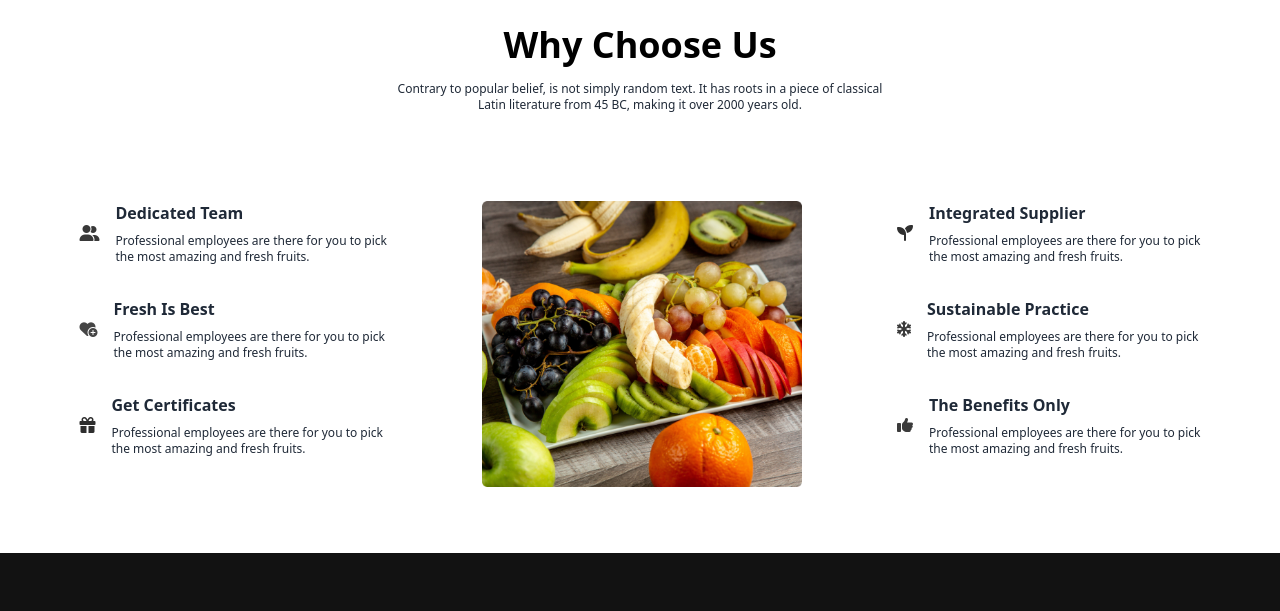
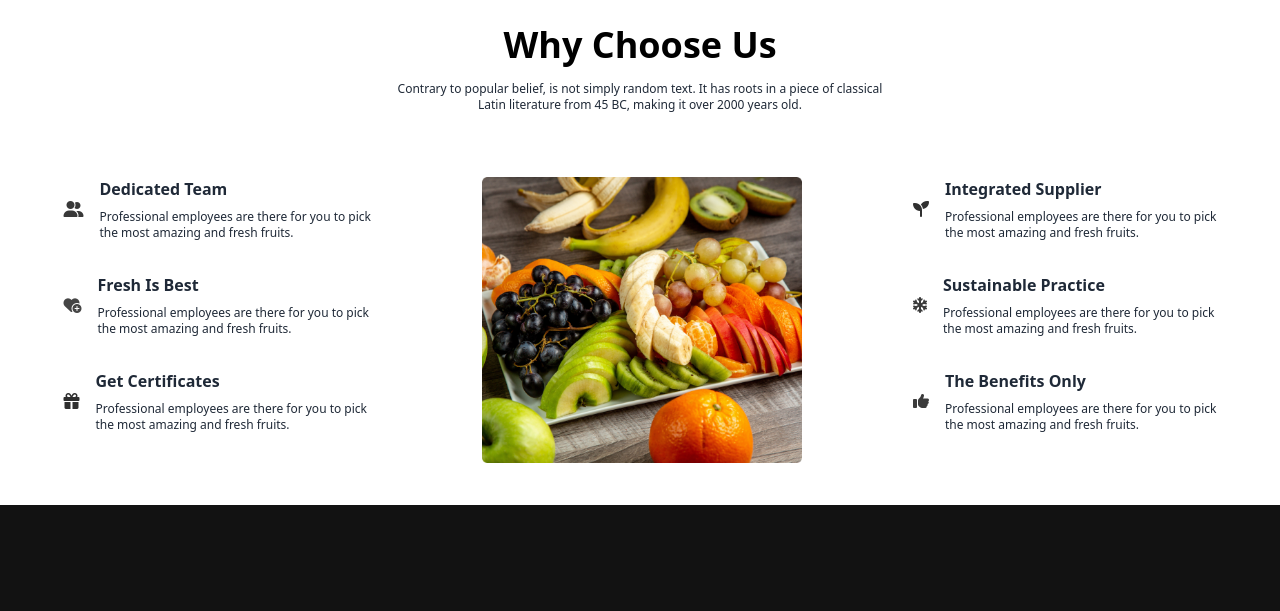
Before and after one commit to nayemislam2124/my-third-assignment, a plain HTML site: page index.html in a window 1280 px wide. Shown: the part 2300-2911 px from the top of the page. Drawn offline with nearby package versions, Linux system fonts and the light colour scheme.

Commit message:
almost design added

```diff
--- a/index.html
+++ b/index.html
@@ -254,7 +254,7 @@
                 <h1 class="text-4xl font-bold text-black">Why Choose Us</h1>
                 <p class="text-xs mt-4 font-normal">Contrary to popular belief, is not simply random text. It has roots in a piece of classical <br> Latin literature from 45 BC, making it over 2000 years old.</p>
             </div>
-            <div class="flex justify-around p-8 mt-6 mb-8">
+            <div class="flex justify-around p-2 mt-6 mb-8">
                 <div class="mt-8 mb-8">
                    <div class="flex justify-start items-center"><i class="fa-solid fa-user-group" style="color: #383838;"></i>
                    <div class="ml-4">
```
